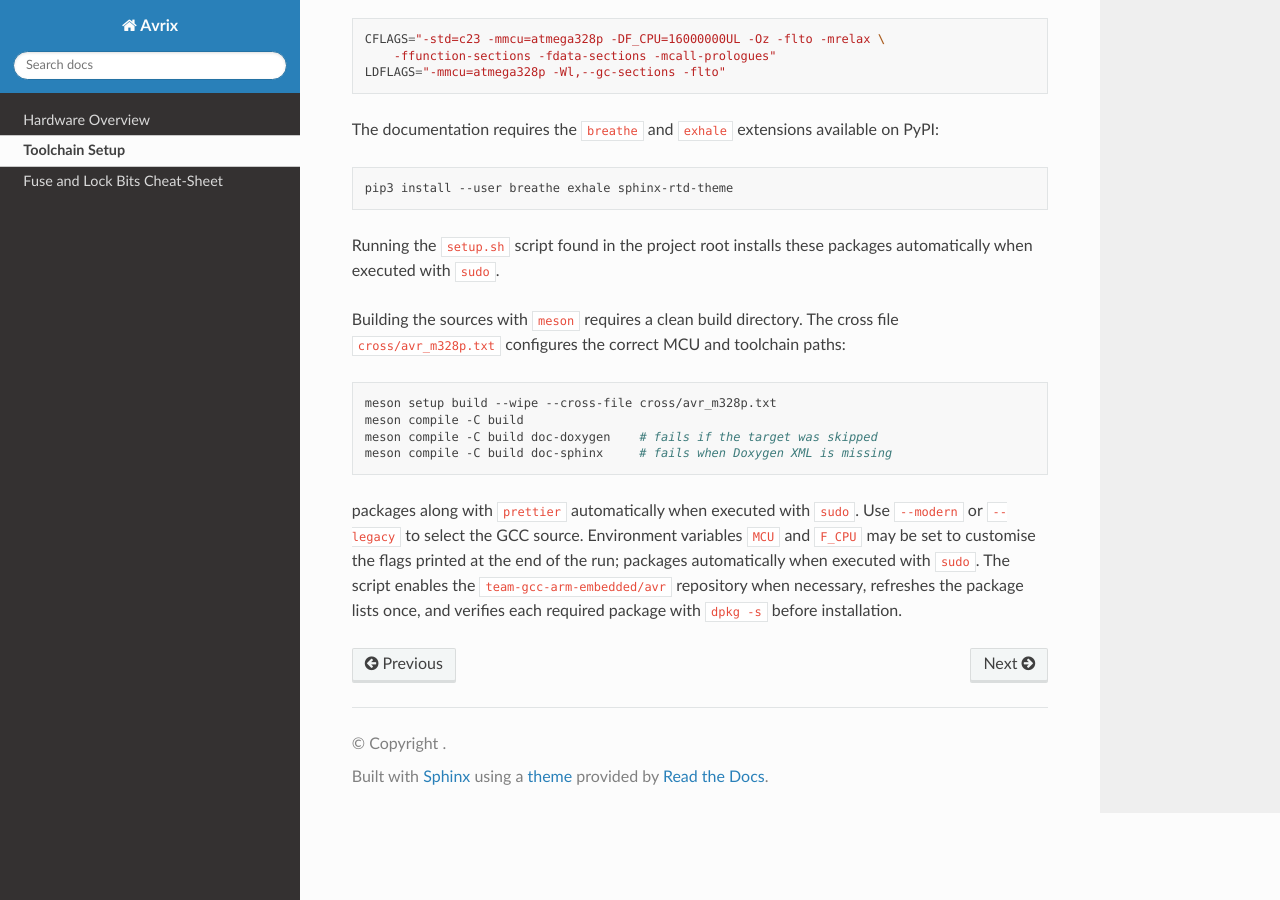
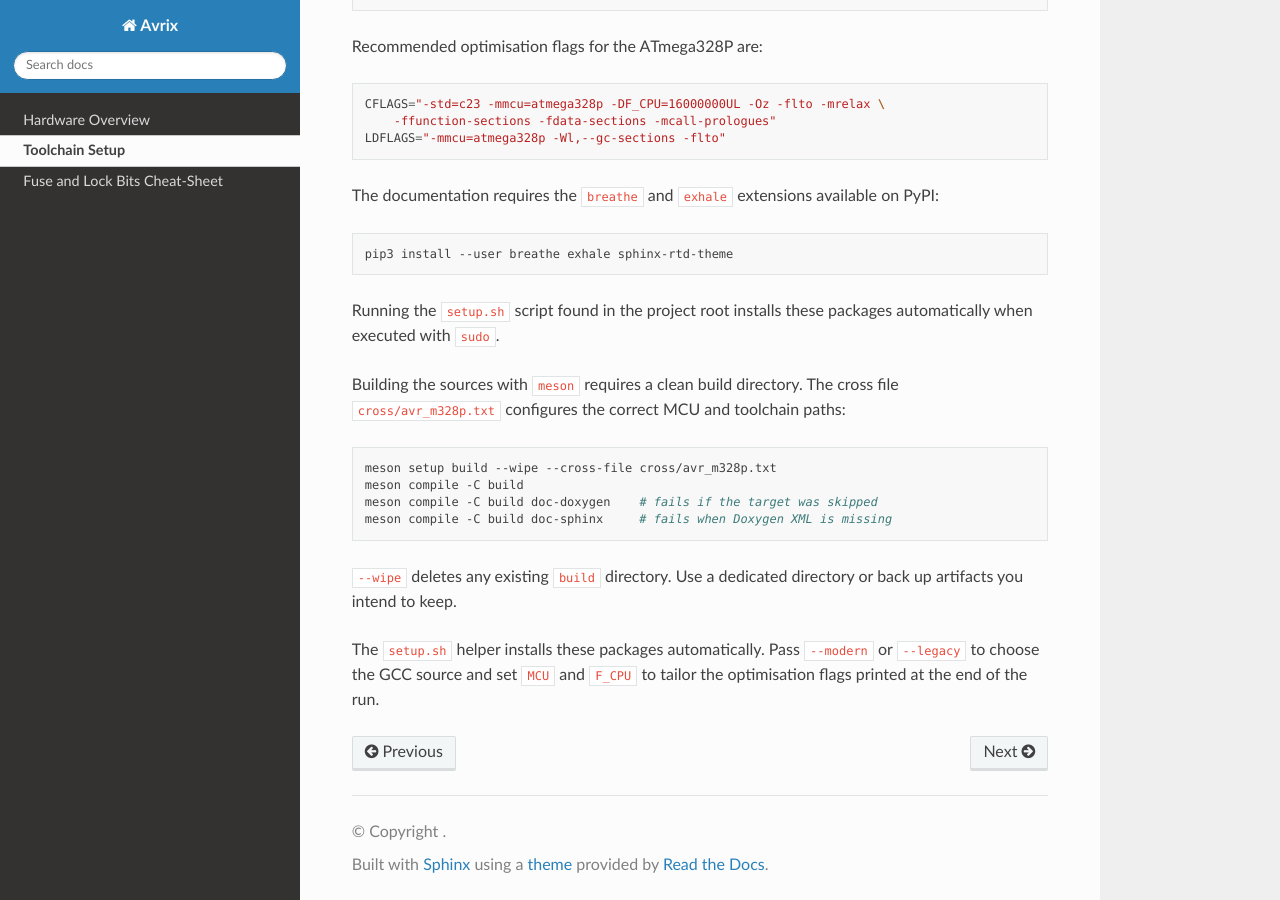
Before and after one commit to Oichkatzelesfrettschen/Avrix, a Sphinx documentation site: the page built from docs/source/toolchain.rst, in a window 1280 px wide and 900 px high, scrolled down 1155 px. Built offline with Sphinx 7.4.7 and the Read the Docs theme 3.1.0, drawn with Linux system fonts in a browser that asks for light colours; some of the changed text lies outside the part shown.

Commit message:
docs: clarify meson wipe warning

```diff
--- a/docs/source/toolchain.rst
+++ b/docs/source/toolchain.rst
@@ -9,8 +9,10 @@
    sudo add-apt-repository ppa:team-gcc-arm-embedded/avr
    sudo apt-get update
    sudo apt-get install -y gcc-avr-14 avr-libc binutils-avr avrdude gdb-avr simavr
-   pip3 install --user meson
-   pip3 install --user breathe exhale
+
+Python tooling (requires ``pip3`` or a virtual environment)::
+
+   pip3 install --user meson breathe exhale
 
 ``gcc-avr-14`` provides the GNU C cross compiler, while ``avr-libc``
 contains the AVR C library and headers. ``binutils-avr`` supplies the
@@ -24,8 +26,7 @@
 
 .. code-block:: bash
 
-   apt-cache search gcc-avr | head -n 2
-   gcc-avr - GNU C compiler for AVR microcontrollers
+   apt-cache search gcc-avr | grep -E '^gcc-avr-14\\b'
    gcc-avr-14 - GNU C compiler for AVR microcontrollers (version 14)
    apt-cache show gcc-avr-14 | grep ^Version
 
@@ -81,11 +82,9 @@
    meson compile -C build doc-doxygen    # fails if the target was skipped
    meson compile -C build doc-sphinx     # fails when Doxygen XML is missing
 
+``--wipe`` deletes any existing ``build`` directory.  Use a dedicated
+directory or back up artifacts you intend to keep.
 
-packages along with ``prettier`` automatically when executed with ``sudo``.
-Use ``--modern`` or ``--legacy`` to select the GCC source.  Environment
-variables ``MCU`` and ``F_CPU`` may be set to customise the flags printed
-at the end of the run; packages automatically when executed with ``sudo``. The script enables the
-``team-gcc-arm-embedded/avr`` repository when necessary, refreshes the
-package lists once, and verifies each required package with ``dpkg -s`` before
-installation.
+The ``setup.sh`` helper installs these packages automatically.  Pass
+``--modern`` or ``--legacy`` to choose the GCC source and set ``MCU`` and
+``F_CPU`` to tailor the optimisation flags printed at the end of the run.
```
Also changed, not shown: README.md (+12 -5 lines).
